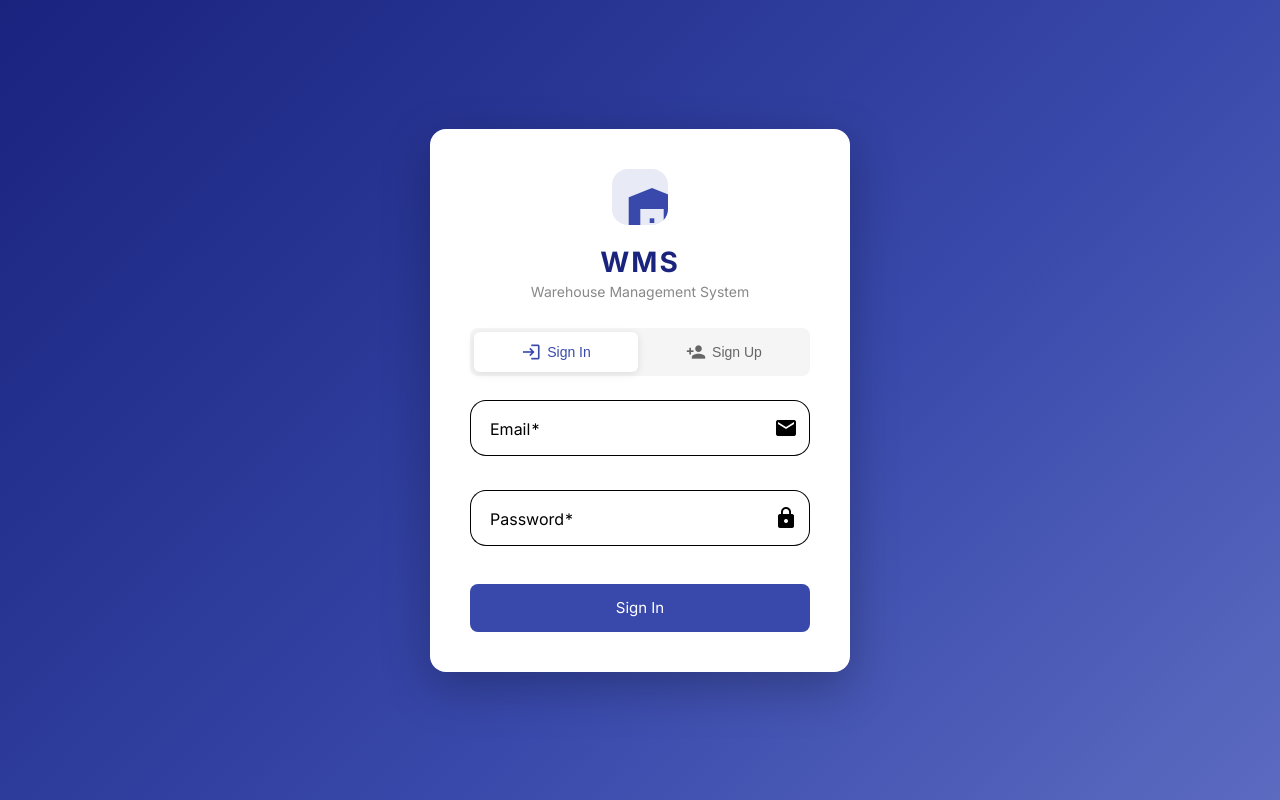
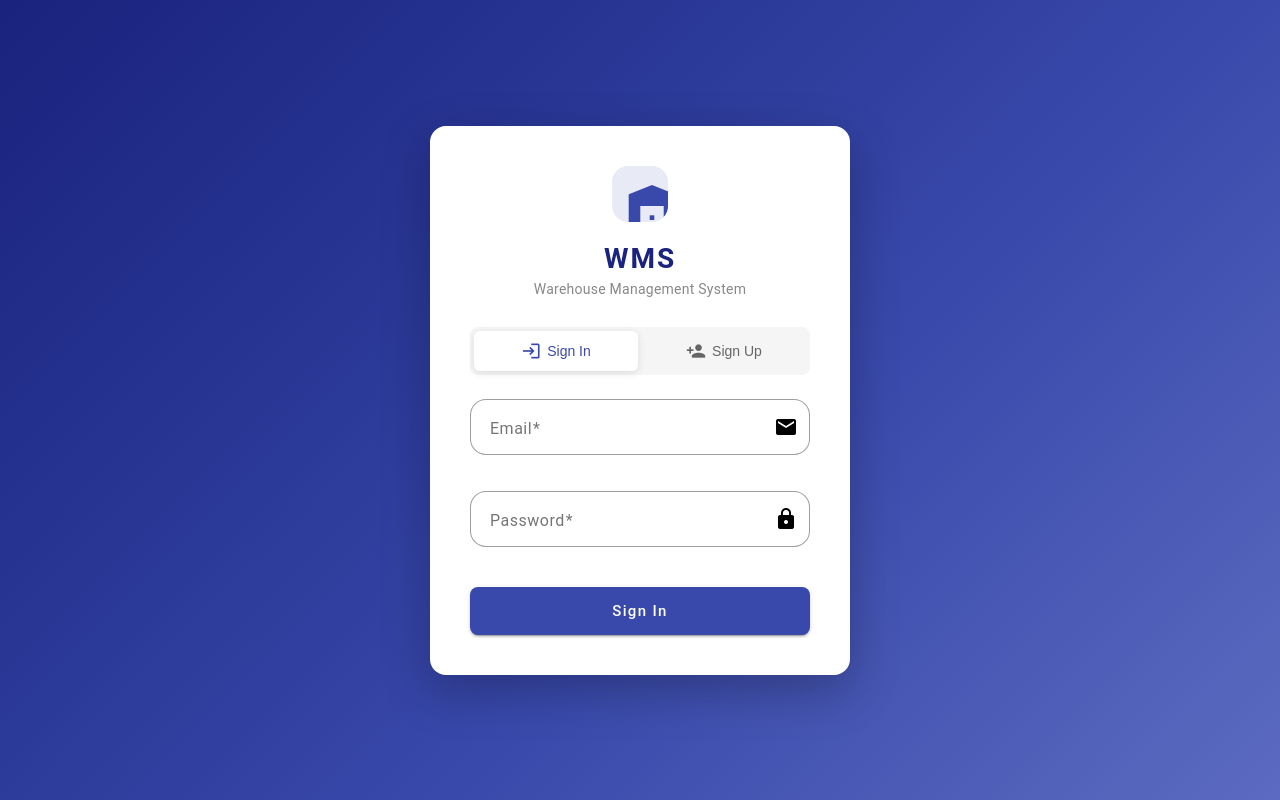
Before and after one commit to asmitrofanov74/wms, an Angular app in the folder frontend/: page /login in a window 1280 px wide. Built offline with nearby package versions, Linux system fonts and the light colour scheme.

Commit message:
Add Angular Material prebuilt theme (fixes switch appearance)

```diff
--- a/frontend/src/styles.scss
+++ b/frontend/src/styles.scss
@@ -1,3 +1,5 @@
+@import '@angular/material/prebuilt-themes/indigo-pink.css';
+
 html, body {
   height: 100%;
   margin: 0;
```
